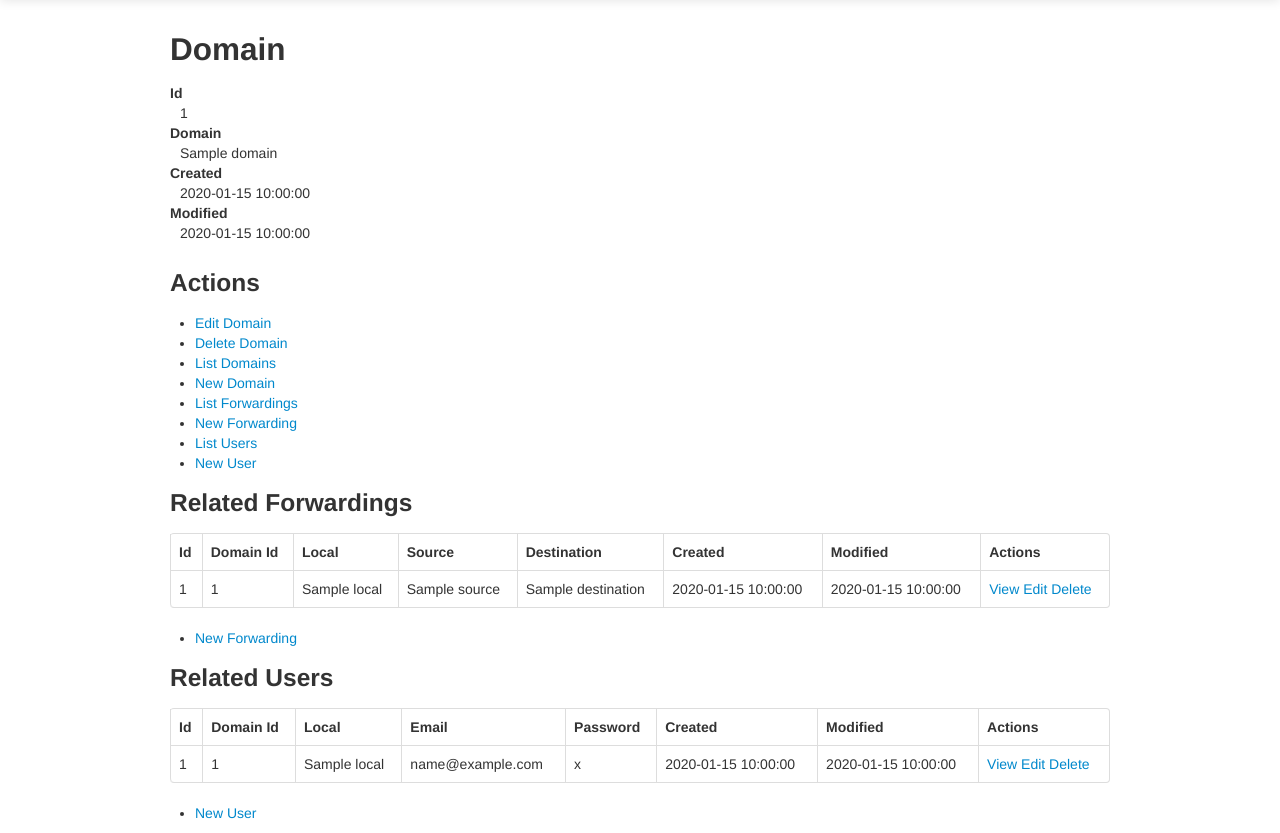
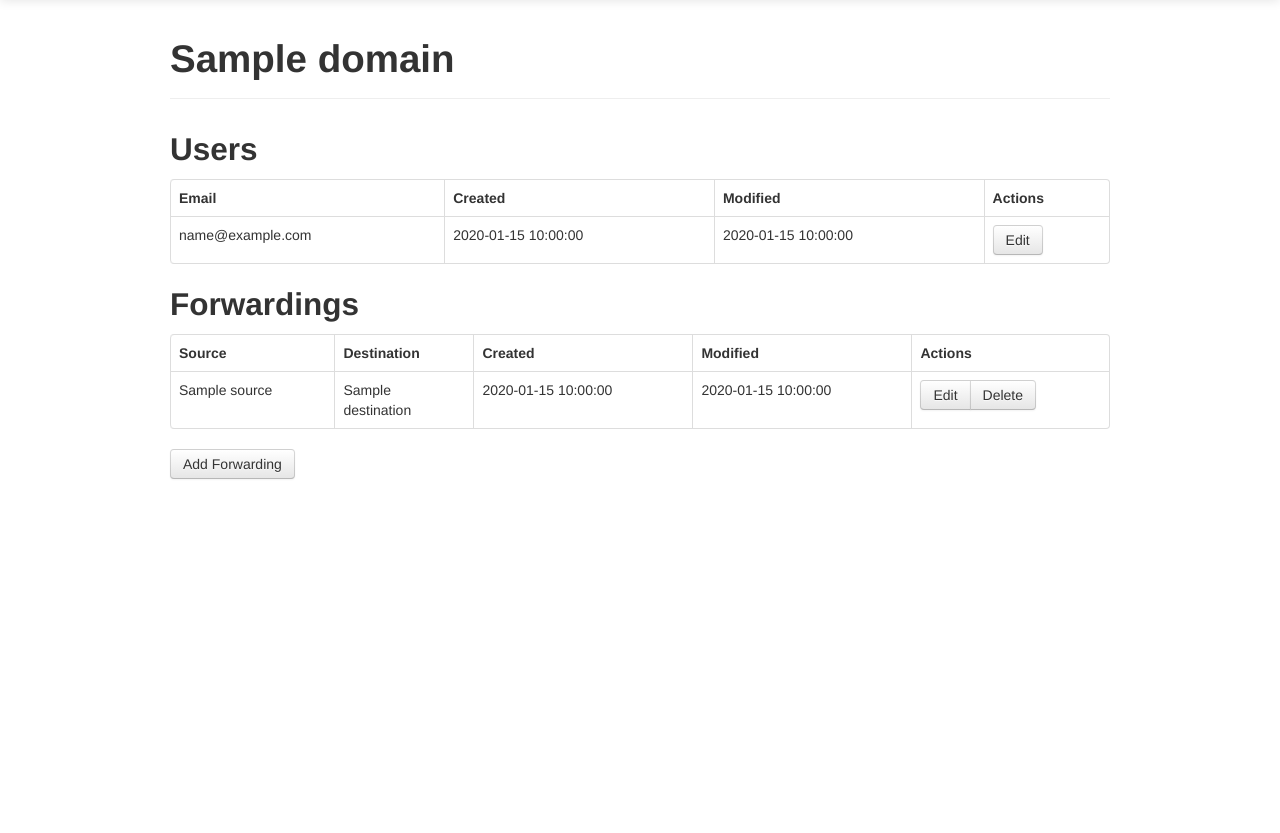
Before and after one commit to SWW13/webconfig, a CakePHP app: the page made by app/View/Domains/view.ctp in a window 1280 px wide. Shown: the part 41-874 px from the top of the page. After the commit the page ends 520 px from the top, so only its background shows below. Run offline with PHP 8.4 and a stand-in for CakePHP, Linux system fonts and the light colour scheme; the template is opened without the code that fills it: most values are stand-ins (such as "Sample title", 1, 10 or a date in 2020); some libraries are stand-ins or nearby versions.

Commit message:
worked on domain overview and view

```diff
--- a/app/View/Admins/login.ctp
+++ b/app/View/Admins/login.ctp
@@ -1,4 +1,4 @@
-<h1 class="frontpage-headline">Login</h1>
+<h1>Login</h1>
 <hr />
 
 <?php
--- a/app/View/Domains/view.ctp
+++ b/app/View/Domains/view.ctp
@@ -1,120 +1,68 @@
-<div class="domains view">
-<h2><?php  echo __('Domain'); ?></h2>
-	<dl>
-		<dt><?php echo __('Id'); ?></dt>
-		<dd>
-			<?php echo h($domain['Domain']['id']); ?>
-			&nbsp;
-		</dd>
-		<dt><?php echo __('Domain'); ?></dt>
-		<dd>
-			<?php echo h($domain['Domain']['domain']); ?>
-			&nbsp;
-		</dd>
-		<dt><?php echo __('Created'); ?></dt>
-		<dd>
-			<?php echo h($domain['Domain']['created']); ?>
-			&nbsp;
-		</dd>
-		<dt><?php echo __('Modified'); ?></dt>
-		<dd>
-			<?php echo h($domain['Domain']['modified']); ?>
-			&nbsp;
-		</dd>
-	</dl>
+<div class="page-header">
+    <h1>
+        <?= $domain['Domain']['domain'] ?>
+    </h1>
 </div>
-<div class="actions">
-	<h3><?php echo __('Actions'); ?></h3>
-	<ul>
-		<li><?php echo $this->Html->link(__('Edit Domain'), array('action' => 'edit', $domain['Domain']['id'])); ?> </li>
-		<li><?php echo $this->Form->postLink(__('Delete Domain'), array('action' => 'delete', $domain['Domain']['id']), null, __('Are you sure you want to delete # %s?', $domain['Domain']['id'])); ?> </li>
-		<li><?php echo $this->Html->link(__('List Domains'), array('action' => 'index')); ?> </li>
-		<li><?php echo $this->Html->link(__('New Domain'), array('action' => 'add')); ?> </li>
-		<li><?php echo $this->Html->link(__('List Forwardings'), array('controller' => 'forwardings', 'action' => 'index')); ?> </li>
-		<li><?php echo $this->Html->link(__('New Forwarding'), array('controller' => 'forwardings', 'action' => 'add')); ?> </li>
-		<li><?php echo $this->Html->link(__('List Users'), array('controller' => 'users', 'action' => 'index')); ?> </li>
-		<li><?php echo $this->Html->link(__('New User'), array('controller' => 'users', 'action' => 'add')); ?> </li>
-	</ul>
+
+<h2>Users</h2>
+<?php if (!empty($domain['User'])): ?>
+    <table class="table table-bordered table-hover">
+        <thead>
+            <tr>
+                <th>Email</th>
+                <th>Created</th>
+                <th>Modified</th>
+                <th>Actions</th>
+            </tr>
+        </thead>
+        <tbody>
+        <?php foreach ($domain['User'] as $user): ?>
+            <tr>
+                    <td><?= $user['email']; ?></td>
+                    <td><?= $user['created']; ?></td>
+                    <td><?= $user['modified']; ?></td>
+                    <td>
+                        <div class="btn-group">
+                            <?= $this->Html->link('Edit', array('controller' => 'users', 'action' => 'edit', $user['id']), array('class' => 'btn')); ?>
+                            <?php /*
+                            <?= $this->Form->postLink('Delete', array('controller' => 'users', 'action' => 'delete', $user['id']), array('class' => 'btn'), 'Are you sure you want to delete \'' . $user['email'] . '\' ?'); ?>
+                            */ ?>
                         </div>
-<div class="related">
-	<h3><?php echo __('Related Forwardings'); ?></h3>
-	<?php if (!empty($domain['Forwarding'])): ?>
-	<table class="table table-bordered table-hover" cellpadding="0" cellspacing="0">
-	<tr>
-		<th><?php echo __('Id'); ?></th>
-		<th><?php echo __('Domain Id'); ?></th>
-		<th><?php echo __('Local'); ?></th>
-		<th><?php echo __('Source'); ?></th>
-		<th><?php echo __('Destination'); ?></th>
-		<th><?php echo __('Created'); ?></th>
-		<th><?php echo __('Modified'); ?></th>
-		<th class="actions"><?php echo __('Actions'); ?></th>
-	</tr>
-	<?php
-		$i = 0;
-		foreach ($domain['Forwarding'] as $forwarding): ?>
-		<tr>
-			<td><?php echo $forwarding['id']; ?></td>
-			<td><?php echo $forwarding['domain_id']; ?></td>
-			<td><?php echo $forwarding['local']; ?></td>
-			<td><?php echo $forwarding['source']; ?></td>
-			<td><?php echo $forwarding['destination']; ?></td>
-			<td><?php echo $forwarding['created']; ?></td>
-			<td><?php echo $forwarding['modified']; ?></td>
-			<td class="actions">
-				<?php echo $this->Html->link(__('View'), array('controller' => 'forwardings', 'action' => 'view', $forwarding['id'])); ?>
-				<?php echo $this->Html->link(__('Edit'), array('controller' => 'forwardings', 'action' => 'edit', $forwarding['id'])); ?>
-				<?php echo $this->Form->postLink(__('Delete'), array('controller' => 'forwardings', 'action' => 'delete', $forwarding['id']), null, __('Are you sure you want to delete # %s?', $forwarding['id'])); ?>
                     </td>
             </tr>
         <?php endforeach; ?>
+        </tbody>
     </table>
 <?php endif; ?>
 
-	<div class="actions">
-		<ul>
-			<li><?php echo $this->Html->link(__('New Forwarding'), array('controller' => 'forwardings', 'action' => 'add')); ?> </li>
-		</ul>
+<h2>Forwardings</h2>
+<?php if (!empty($domain['User'])): ?>
+    <table class="table table-bordered table-hover">
+        <thead>
+            <tr>
+                <th>Source</th>
+                <th>Destination</th>
+                <th>Created</th>
+                <th>Modified</th>
+                <th>Actions</th>
+            </tr>
+        </thead>
+        <tbody>
+        <?php foreach ($domain['Forwarding'] as $forwarding): ?>
+            <tr>
+                    <td><?= $forwarding['source']; ?></td>
+                    <td><?= str_replace(' ', '<br/>', $forwarding['destination']); ?></td>
+                    <td><?= $forwarding['created']; ?></td>
+                    <td><?= $forwarding['modified']; ?></td>
+                    <td>
+                        <div class="btn-group">
+                            <?= $this->Html->link('Edit', array('controller' => 'forwardings', 'action' => 'edit', $forwarding['id']), array('class' => 'btn')); ?>
+                            <?= $this->Form->postLink('Delete', array('controller' => 'forwardings', 'action' => 'delete', $forwarding['id']), array('class' => 'btn'), 'Are you sure you want to delete \'' . $forwarding['source'] . '\' ?'); ?>
                         </div>
-</div>
-<div class="related">
-	<h3><?php echo __('Related Users'); ?></h3>
-	<?php if (!empty($domain['User'])): ?>
-	<table class="table table-bordered table-hover" cellpadding="0" cellspacing="0">
-	<tr>
-		<th><?php echo __('Id'); ?></th>
-		<th><?php echo __('Domain Id'); ?></th>
-		<th><?php echo __('Local'); ?></th>
-		<th><?php echo __('Email'); ?></th>
-		<th><?php echo __('Password'); ?></th>
-		<th><?php echo __('Created'); ?></th>
-		<th><?php echo __('Modified'); ?></th>
-		<th class="actions"><?php echo __('Actions'); ?></th>
-	</tr>
-	<?php
-		$i = 0;
-		foreach ($domain['User'] as $user): ?>
-		<tr>
-			<td><?php echo $user['id']; ?></td>
-			<td><?php echo $user['domain_id']; ?></td>
-			<td><?php echo $user['local']; ?></td>
-			<td><?php echo $user['email']; ?></td>
-			<td><?php echo $user['password']; ?></td>
-			<td><?php echo $user['created']; ?></td>
-			<td><?php echo $user['modified']; ?></td>
-			<td class="actions">
-				<?php echo $this->Html->link(__('View'), array('controller' => 'users', 'action' => 'view', $user['id'])); ?>
-				<?php echo $this->Html->link(__('Edit'), array('controller' => 'users', 'action' => 'edit', $user['id'])); ?>
-				<?php echo $this->Form->postLink(__('Delete'), array('controller' => 'users', 'action' => 'delete', $user['id']), null, __('Are you sure you want to delete # %s?', $user['id'])); ?>
                     </td>
             </tr>
         <?php endforeach; ?>
+        </tbody>
     </table>
 <?php endif; ?>
-
-	<div class="actions">
-		<ul>
-			<li><?php echo $this->Html->link(__('New User'), array('controller' => 'users', 'action' => 'add')); ?> </li>
-		</ul>
-	</div>
-</div>
+<?= $this->Html->link('Add Forwarding', array('controller' => 'forwardings', 'action' => 'add', $domain['Domain']['id']), array('class' => 'btn')); ?>
--- a/app/View/Layouts/default.ctp
+++ b/app/View/Layouts/default.ctp
@@ -10,6 +10,7 @@
 
         echo $this->Html->css('cake.generic');
         echo $this->Html->css('bootstrap.min');
+        echo $this->Html->css('webconfig');
 
         echo $this->fetch('meta');
         echo $this->fetch('css');
--- /dev/null
+++ b/app/webroot/css/webconfig.css
@@ -0,0 +1,26 @@
+body {
+    padding-top: 60px;
+}
+
+h1, h2, h3, h4, h5, h6 {
+    color: #333;
+}
+
+.domainrow {
+    margin-bottom: 20px;
+    margin-top: 10px;
+}
+
+.domainbox {
+    background-color: #eeeeee;
+    border-radius: 3px 3px 3px 3px;
+    height: 50px;
+    text-align: center;
+}
+.domainbox:hover {
+    background-color: #ddd;
+}
+
+.domainbox_inner {
+    padding: 5px;
+}
```
Also changed, not shown: app/Controller/DomainsController.php (+5 -72 lines), app/Controller/ForwardingsController.php (+4 -51 lines), app/View/Domains/edit.ctp (deleted, +0 -23 lines), app/View/Domains/index.ctp (+22 -48 lines). Lines whose indentation alone changed are shown as unchanged.
